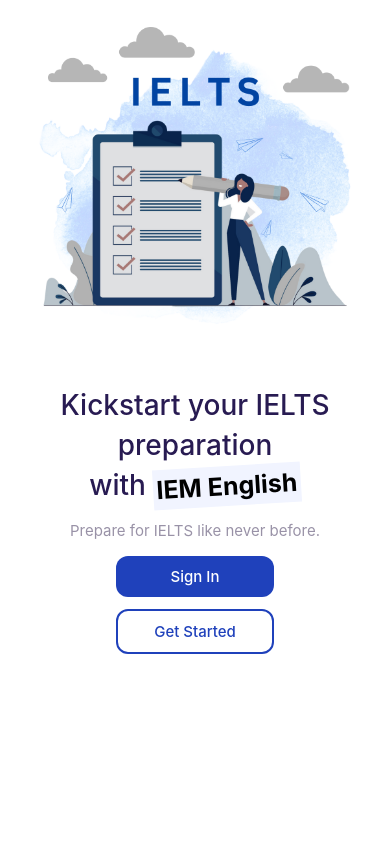
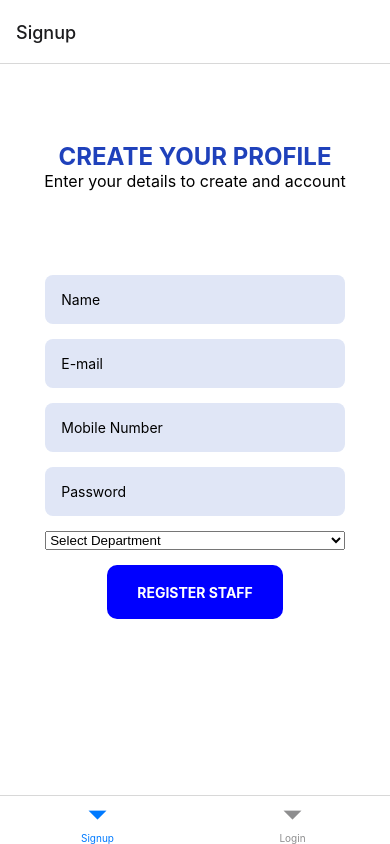
Before and after one commit to Bose-Siddharth/IELTS-English-App-Frontend, a React Native app: screen /SignupScreen in a window 390 px wide. Built offline with nearby package versions, Linux system fonts and the light colour scheme.

Commit message:
Configured Routing

```diff
--- a/App.js
+++ b/App.js
@@ -1,57 +1,16 @@
-import React, { useState } from "react";
+import "react-native-gesture-handler";
+import React from "react";
+import LoginProvider from "./context/LoginProvider";
 import { NavigationContainer } from "@react-navigation/native";
-import { createNativeStackNavigator } from "@react-navigation/native-stack";
-import LandingPageScreen from "./Pages/LandingPageScreen";
-import SignUpScreen from "./Pages/SignupScreen";
-import LoginScreen from "./Pages/LoginScreen";
-import HomeScreen from "./Pages/HomeScreen";
-import { StatusBar, View } from "react-native";
-
-const Stack = createNativeStackNavigator();
+import MainNavigator from "./routes";
 
 const App = () => {
-  const [auth, setAuth] = useState(false);
   return (
-    <NavigationContainer>
-      <View style={{ flex: 1, marginTop: StatusBar.currentHeight + 5 }}>
-        <Stack.Navigator
-          initialRouteName="Landing"
-          headerMode="none"
-          screenOptions={{ headerShown: false }}
-        >
-          {auth ? (
-
-            <>
-              <Stack.Screen
-                name="Home"
-                component={HomeScreen}
-                options={{ gestureEnabled: false }}
-              />
-            </>
-          ) : (
-            <>
-              {/* <Stack.Screen name="Landing" component={LandingPageScreen} /> */}
-              <Stack.Screen name="Landing">
-                {(props) => (
-                  <LandingPageScreen {...props} auth={auth} setAuth={setAuth} />
-                )}
-              </Stack.Screen>
-              <Stack.Screen name="Signup">
-                {(props) => (
-                  <SignUpScreen {...props} auth={auth} setAuth={setAuth} />
-                )}
-              </Stack.Screen>
-              {/* <Stack.Screen name="Signup" component={SignupScreen1} /> */}
-              <Stack.Screen
-                name="Login"
-                component={LoginScreen}
-                options={{ gestureEnabled: false }}
-              />
-            </>
-          )}
-        </Stack.Navigator>
-      </View>
-    </NavigationContainer>
+    <LoginProvider>
+      <NavigationContainer>
+        <MainNavigator />
+      </NavigationContainer>
+    </LoginProvider>
   );
 };
 
--- a/Pages/LoginScreen.js
+++ b/Pages/LoginScreen.js
@@ -9,12 +9,14 @@
   TextInput,
   View,
 } from "react-native";
+import { useLogin } from "../context/LoginProvider";
 // import { Icon } from "react-native-vector-icons/Icon";
 
-function LoginScreen({ auth, setAuth, navigation }) {
+function LoginScreen({ navigation }) {
+  const { setIsLoggedIn } = useLogin();
   function submitHandler() {
-    setAuth(false);
-    navigation.navigate("Home");
+    setIsLoggedIn(true);
+    navigation.navigate("Home", { screen: "Home" });
   }
   function forgotPassHandler() {
     Alert.alert("Pass Change");
--- a/Pages/SignupScreen.js
+++ b/Pages/SignupScreen.js
@@ -9,8 +9,10 @@
 } from "react-native";
 import { Formik } from "formik";
 import * as yup from "yup";
+import { useLogin } from "../context/LoginProvider";
 
-function SignupScreen1({ auth, setAuth, navigation }) {
+function SignupScreen({ navigation }) {
+  const { setIsLoggedIn } = useLogin();
   const validationSchema = yup.object().shape({
     name: yup.string().required("Name is required"),
     email: yup
@@ -28,35 +30,24 @@
     department: yup.string().required("Department is required"),
   });
   async function handleSubmit(values) {
+    console.log(values);
     try {
-      // Replace 'https://example.com/api' with your actual API endpoint
-      const apiUrl = "http://localhost:8000/auth/signup";
+      let response = await fetch(
+        " https://c045-59-144-53-180.ngrok-free.app/auth/signup",
+        {
+          method: "POST",
+          body: JSON.stringify(values),
+          headers: { "Content-Type": "application/json" },
+        }
+      );
 
-      const response = await fetch(apiUrl, {
-        method: "POST",
-        headers: {
-          "Content-Type": "application/json",
-        },
-        body: JSON.stringify(values),
-      });
-
-      if (response.success) {
-        // Handle success (e.g., navigate to the next screen)
-        setAuth(true);
-        navigation.navigate("Home");
-      } else {
-        // Handle errors or display an error message
-        console.error(
-          "Failed to submit form:",
-          response.status,
-          response.statusText
-        );
-      }
+      let data = await response.json();
+      console.log(data);
     } catch (error) {
       console.error("Error submitting form:", error);
     }
-    // setAuth(false);
-    // navigation.navigate("Home");
+    // setIsLoggedIn(true);
+    // navigation.navigate("HomeScreen");
   }
   return (
     <Formik
@@ -186,7 +177,7 @@
   );
 }
 
-export default SignupScreen1;
+export default SignupScreen;
 
 const styles = StyleSheet.create({
   container: {
--- /dev/null
+++ b/context/LoginProvider.js
@@ -0,0 +1,16 @@
+import { createContext, useContext, useState } from "react";
+
+const LoginContext = createContext();
+
+const LoginProvider = ({ children }) => {
+  const [isLoggedIn, setIsLoggedIn] = useState(false);
+
+  return (
+    <LoginContext.Provider value={{ isLoggedIn, setIsLoggedIn }}>
+      {children}
+    </LoginContext.Provider>
+  );
+};
+
+export const useLogin = () => useContext(LoginContext);
+export default LoginProvider;
--- a/package.json
+++ b/package.json
@@ -23,7 +23,9 @@
     "react-native-safe-area-context": "4.8.2",
     "react-native-screens": "~3.29.0",
     "react-native-vector-icons": "^10.0.3",
-    "yup": "^1.3.3"
+    "yup": "^1.3.3",
+    "react-native-gesture-handler": "~2.14.0",
+    "react-native-reanimated": "~3.6.2"
   },
   "devDependencies": {
     "@babel/core": "^7.20.0"
--- /dev/null
+++ b/routes/AppRouter.js
@@ -0,0 +1,13 @@
+import { createDrawerNavigator } from "@react-navigation/drawer";
+import HomeScreen from "../Pages/HomeScreen";
+
+const Drawer = createDrawerNavigator();
+
+export default function AppRouter() {
+  return (
+    <Drawer.Navigator>
+      <Drawer.Screen name="HomeScreen" component={HomeScreen} />
+      <Drawer.Screen name="Article" component={HomeScreen} />
+    </Drawer.Navigator>
+  );
+}
--- /dev/null
+++ b/routes/AuthRouter.js
@@ -0,0 +1,14 @@
+import { createBottomTabNavigator } from "@react-navigation/bottom-tabs";
+import LoginScreen from "../Pages/LoginScreen";
+import SignupScreen from "../Pages/SignupScreen";
+
+const Tab = createBottomTabNavigator();
+
+export default function AuthRouter() {
+  return (
+    <Tab.Navigator>
+      <Tab.Screen name="Signup" component={SignupScreen} />
+      <Tab.Screen name="Login" component={LoginScreen} />
+    </Tab.Navigator>
+  );
+}
--- /dev/null
+++ b/routes/index.js
@@ -0,0 +1,11 @@
+import React from "react";
+import AppRouter from "../routes/AppRouter";
+import AuthRouter from "../routes/AuthRouter";
+import { useLogin } from "../context/LoginProvider";
+
+const MainNavigator = () => {
+  const { isLoggedIn } = useLogin();
+  return <>{isLoggedIn ? <AppRouter /> : <AuthRouter />}</>;
+};
+
+export default MainNavigator;
```
Also changed, not shown: 1 other file (tests, documents, lock files or other folders).
